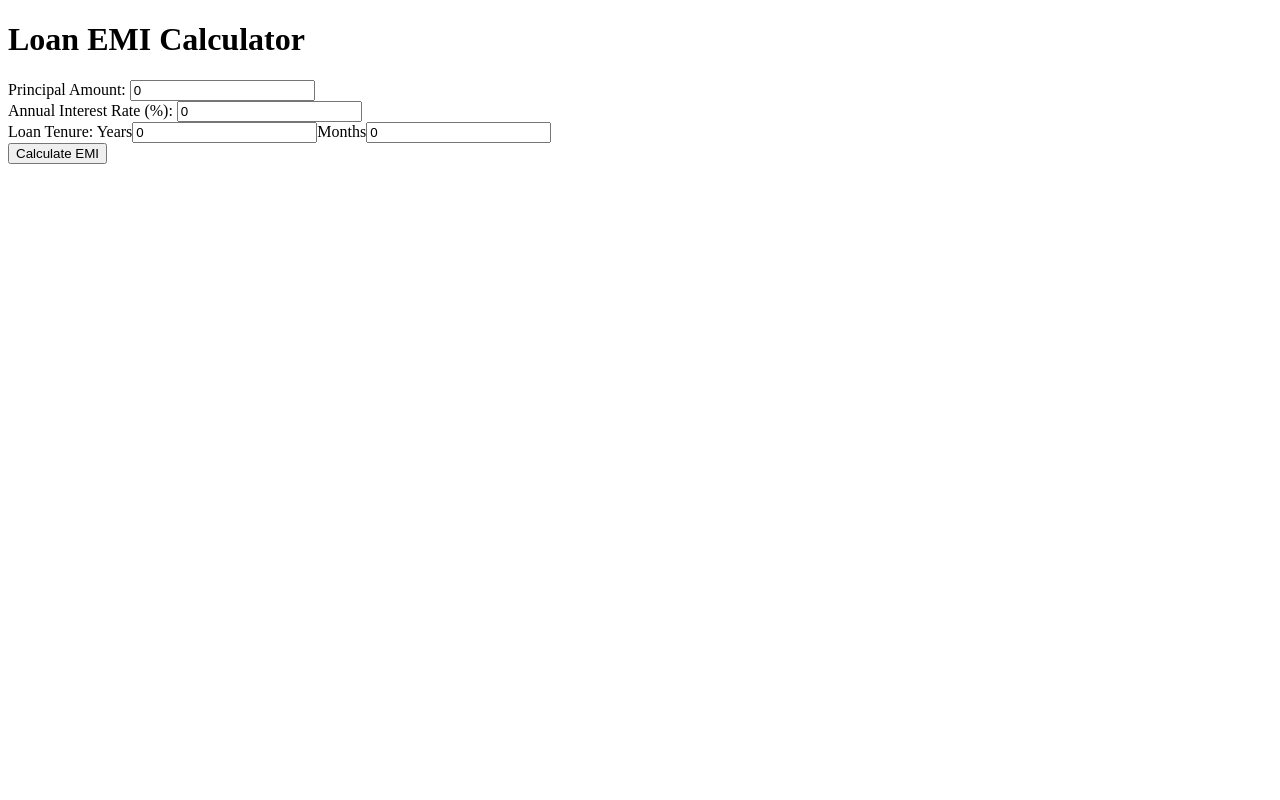
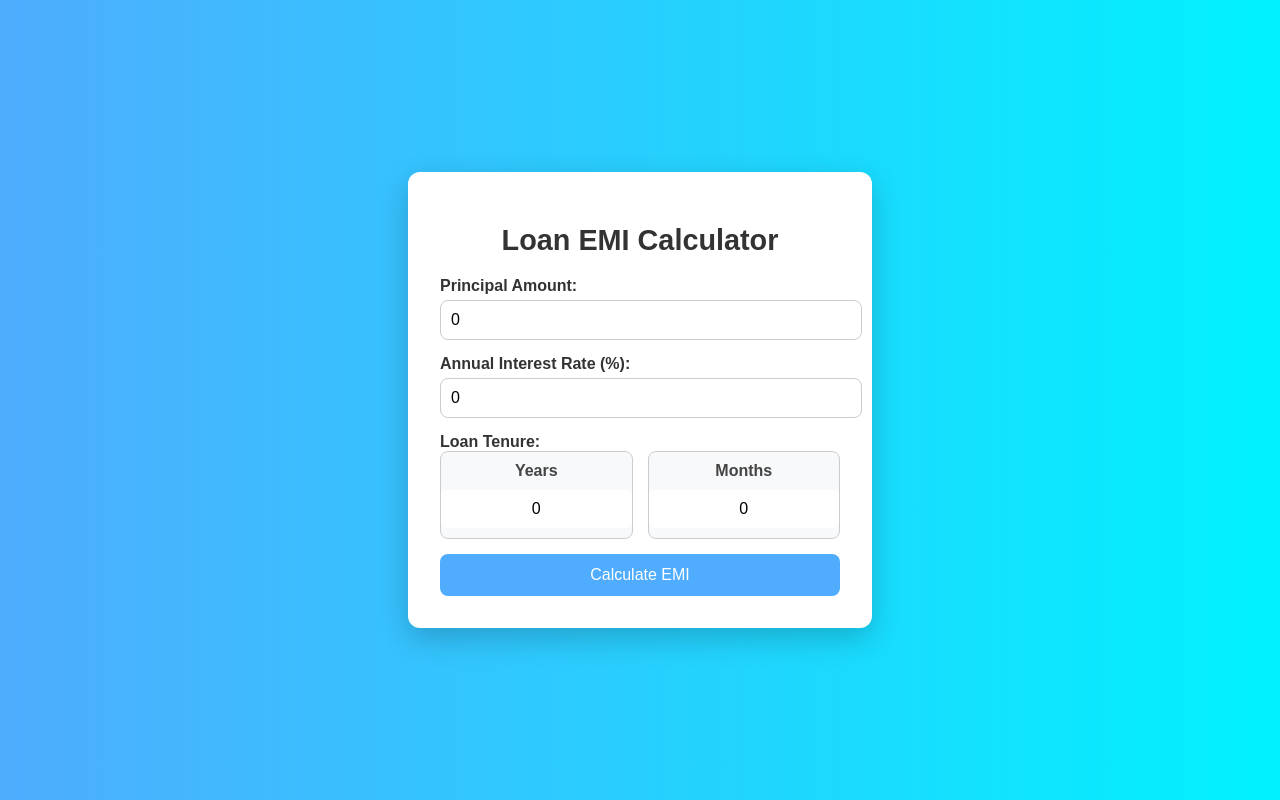
Before and after one commit to vikarnjha/React-EMI-SIP-Calculator, a React (Vite) app in the folder emi-sip-calculator/: page / in a window 1280 px wide. Built offline with nearby package versions, Linux system fonts and the light colour scheme.

Commit message:
EMI part completed successfully

```diff
--- a/emi-sip-calculator/package.json
+++ b/emi-sip-calculator/package.json
@@ -12,6 +12,7 @@
   "dependencies": {
     "react": "^19.0.0",
     "react-dom": "^19.0.0",
+    "react-icons": "^5.5.0",
     "react-toastify": "^11.0.5"
   },
   "devDependencies": {
--- /dev/null
+++ b/emi-sip-calculator/src/components/EMICalc.css
@@ -0,0 +1,186 @@
+/* General Styles */
+body {
+  font-family: "Poppins", sans-serif;
+  background: linear-gradient(to right, #4facfe, #00f2fe);
+  display: flex;
+  justify-content: center;
+  align-items: center;
+  min-height: 100vh;
+  margin: 0;
+}
+
+/* Main Container */
+.container {
+  background: white;
+  padding: 2rem;
+  border-radius: 12px;
+  box-shadow: 0px 10px 30px rgba(0, 0, 0, 0.2);
+  width: 400px;
+  text-align: center;
+  animation: fadeIn 0.5s ease-in-out;
+}
+
+/* Heading */
+h1 {
+  color: #333;
+  font-size: 1.8rem;
+  margin-bottom: 20px;
+}
+
+/* Input Group */
+.input-group {
+  margin-bottom: 15px;
+  text-align: left;
+}
+
+.input-group label {
+  font-weight: 600;
+  color: #333;
+}
+
+.input-group input {
+  width: 100%;
+  padding: 10px;
+  margin-top: 5px;
+  border: 1px solid #ccc;
+  border-radius: 8px;
+  font-size: 1rem;
+  transition: all 0.3s;
+}
+
+.input-group input:focus {
+  border-color: #4facfe;
+  outline: none;
+  box-shadow: 0 0 8px rgba(79, 172, 254, 0.5);
+}
+
+/* Tenure Inputs */
+/* Tenure Inputs */
+.tenure-inputs {
+  display: flex;
+  gap: 15px;
+  justify-content: space-between;
+}
+
+.tenure-box {
+  display: flex;
+  flex-direction: column;
+  align-items: center;
+  flex: 1;
+  background: #f8f9fa;
+  padding: 10px;
+  border-radius: 8px;
+  border: 1px solid #ccc;
+  transition: all 0.3s ease-in-out;
+}
+
+.tenure-box span {
+  font-size: 1rem;
+  font-weight: 600;
+  color: #444;
+  margin-bottom: 5px;
+}
+
+.tenure-box input {
+  width: 100%;
+  padding: 10px;
+  font-size: 1rem;
+  text-align: center;
+  border: none;
+  border-radius: 5px;
+  outline: none;
+  background: white;
+  transition: 0.3s;
+}
+
+.tenure-box input:focus {
+  box-shadow: 0 0 8px rgba(79, 172, 254, 0.5);
+  border-color: #4facfe;
+}
+
+/* Prevent negative values */
+.tenure-box input::-webkit-outer-spin-button,
+.tenure-box input::-webkit-inner-spin-button {
+  -webkit-appearance: none;
+  margin: 0;
+}
+
+.tenure-box input[type="number"] {
+  appearance: textfield;
+}
+
+/* Calculate Button */
+.calculate-btn {
+  width: 100%;
+  background: #4facfe;
+  color: white;
+  padding: 12px;
+  border: none;
+  border-radius: 8px;
+  font-size: 1rem;
+  cursor: pointer;
+  transition: 0.3s;
+}
+
+.calculate-btn:hover {
+  background: #00c6ff;
+  transform: scale(1.05);
+}
+
+/* Result Box */
+.result-box {
+  margin-top: 20px;
+  background: #f4f4f4;
+  padding: 15px;
+  border-radius: 10px;
+  text-align: left;
+  animation: fadeIn 0.5s ease-in-out;
+}
+
+.result-title {
+  font-size: 1.2rem;
+  color: #333;
+  text-align: center;
+}
+
+.result-item {
+  padding: 10px 0;
+  font-size: 1rem;
+  border-bottom: 1px solid #ddd;
+}
+
+.result-item:last-child {
+  border-bottom: none;
+}
+
+.result-item p {
+  display: flex;
+  justify-content: space-between;
+  font-weight: 500;
+}
+
+.result-item span {
+  color: #007bff;
+  font-weight: 600;
+}
+
+/* GST Text */
+.gst-text {
+  font-size: 0.9rem;
+  color: #e63946;
+  text-align: center;
+  margin-top: 10px;
+  font-weight: 500;
+}
+
+/* Animations */
+@keyframes fadeIn {
+  from {
+    opacity: 0;
+    transform: translateY(-10px);
+  }
+  to {
+    opacity: 1;
+    transform: translateY(0);
+  }
+}
--- a/emi-sip-calculator/src/components/EMICalc.jsx
+++ b/emi-sip-calculator/src/components/EMICalc.jsx
@@ -1,4 +1,5 @@
 import React, { useState } from "react";
+import "./EMICalc.css";
 import { CalculateEMI } from "../utils/CalculateEMI.js";
 import { ToastContainer, toast } from "react-toastify";
 
@@ -10,83 +11,116 @@ const EMICalc = () => {
   const [result, setResult] = useState(null);
 
   const handleCalculate = () => {
-    const totalMonths = Number(years) * 12 + Number(months); // Convert tenure to months
+    const totalMonths = Number(years) * 12 + Number(months);
     const details = CalculateEMI(Number(principal), Number(rate), totalMonths);
+
     if (!details) return;
-    else setResult(details);
+    setResult(details);
     toast.success("EMI Calculated Successfully");
   };
 
   return (
-    <>
+    <div className="container">
       <h1>Loan EMI Calculator</h1>
-      <div>
-        <label>Principal Amount: </label>
+
+      <div className="input-group">
+        <label>Principal Amount:</label>
         <input
           type="number"
           value={principal}
           onChange={(e) => {
-            let value = e.target.value.replace(/^0+/, ""); // Remove leading zeros
-            if (!isNaN(value)) {
-              setPrincipal(value);
-            }
+            let value = e.target.value.replace(/^0+/, "");
+            if (!isNaN(value)) setPrincipal(value);
           }}
         />
       </div>
-      <div>
-        <label>Annual Interest Rate (%): </label>
+
+      <div className="input-group">
+        <label>Annual Interest Rate (%):</label>
         <input
           type="number"
           value={rate}
           onChange={(e) => {
-            let value = e.target.value.replace(/^0+/, ""); // Remove leading zeros
-            if (!isNaN(value)) {
-              setRate(value);
-            }
+            let value = e.target.value.replace(/^0+/, "");
+            if (!isNaN(value)) setRate(value);
           }}
         />
       </div>
-      <div>
-        <label>Loan Tenure: </label>
+
+      <div className="input-group">
+        <label>Loan Tenure:</label>
+        <div className="tenure-inputs">
+          <div className="tenure-box">
             <span>Years</span>
             <input
               type="number"
+              min="0"
               placeholder="Years"
               value={years}
               onChange={(e) => {
-            let value = e.target.value.replace(/^0+/, ""); // Remove leading zeros
-            if (!isNaN(value)) {
-              setYears(value);
-            }
+                let value = e.target.value.replace(/^0+/, "");
+                if (!isNaN(value) && value >= 0) setYears(value);
               }}
             />
+          </div>
+          <div className="tenure-box">
             <span>Months</span>
             <input
               type="number"
+              min="0"
+              max="11"
               placeholder="Months"
               value={months}
               onChange={(e) => {
-            let value = e.target.value.replace(/^0+/, ""); // Remove leading zeros
-            if (!isNaN(value)) {
+                let value = e.target.value.replace(/^0+/, "");
+                if (!isNaN(value) && value >= 0 && value <= 11)
                   setMonths(value);
-            }
               }}
             />
           </div>
-      <button onClick={handleCalculate}>Calculate EMI</button>
+        </div>
+      </div>
+
+      <button className="calculate-btn" onClick={handleCalculate}>
+        Calculate EMI
+      </button>
 
       {result && (
-        <div>
-          <h2>Results:</h2>
-          <p>Loan Amount: ₹{result.totalPrinciple}</p>
-          <p>Monthly EMI: ₹{result.monthlyEMI}</p>
-          <p>Total Interest: ₹{result.totalInterest}</p>
-          <p>Total Amount Payable: ₹{result.totalAmount}</p>
-          <p>18% GST are applicable on the Total Interest</p>
+        <div className="result-box">
+          <h2 className="result-title">EMI Calculation Results</h2>
+
+          <div className="result-item">
+            <p>
+              Loan Amount: <span>₹{result.totalPrinciple}</span>
+            </p>
+          </div>
+
+          <div className="result-item">
+            <p>
+              Monthly EMI: <span>₹{result.monthlyEMI}</span>
+            </p>
+          </div>
+
+          <div className="result-item">
+            <p>
+              Total Interest: <span>₹{result.totalInterest}</span>
+            </p>
+          </div>
+
+          <div className="result-item">
+            <p>
+              Total Amount Payable: <span>₹{result.totalAmount}</span>
+            </p>
+          </div>
+
+          <p className="gst-text">
+            18% GST is applicable on the Total Interest
+          </p>
         </div>
       )}
+
       <ToastContainer />
-    </>
+    </div>
   );
 };
 
```
Also changed, not shown: 1 other file (tests, documents, lock files or other folders). Lines whose indentation alone changed are shown as unchanged.
